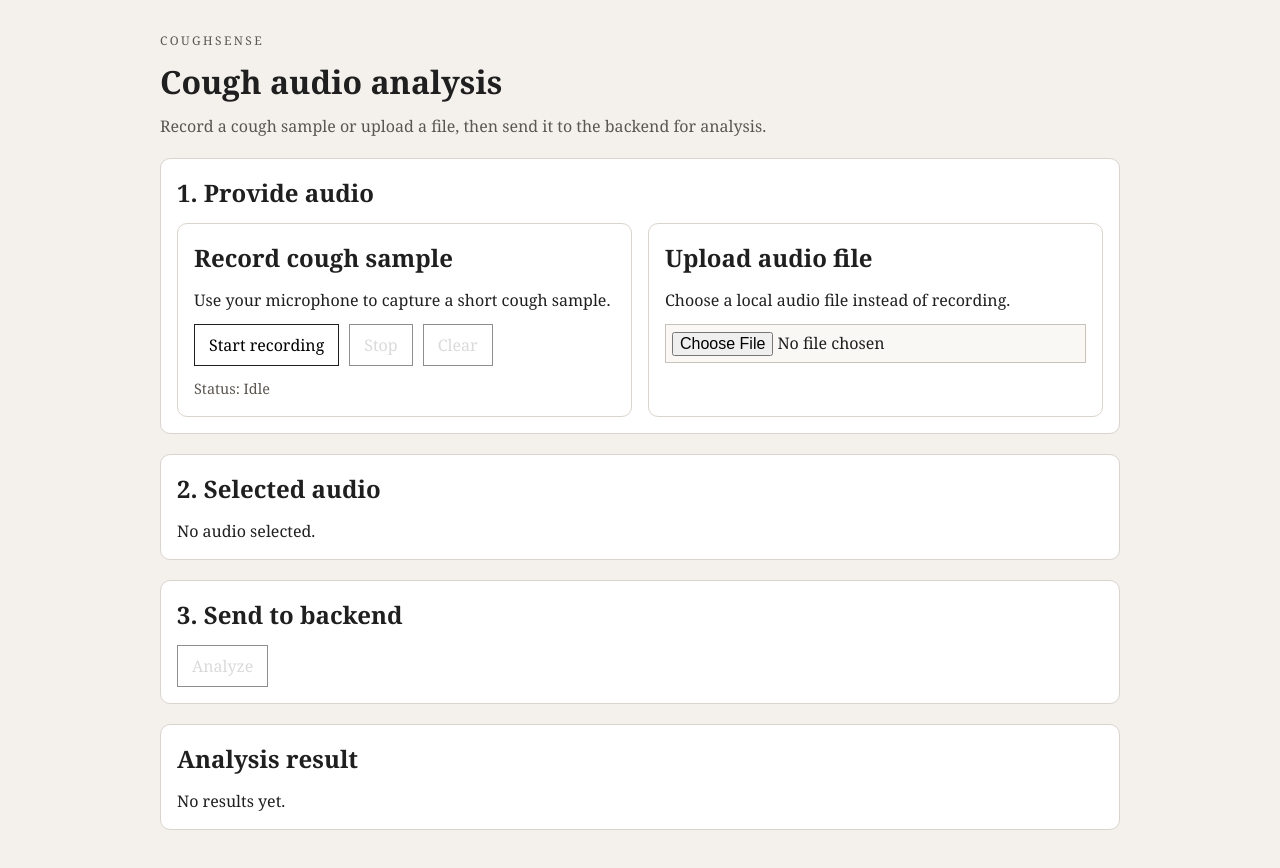
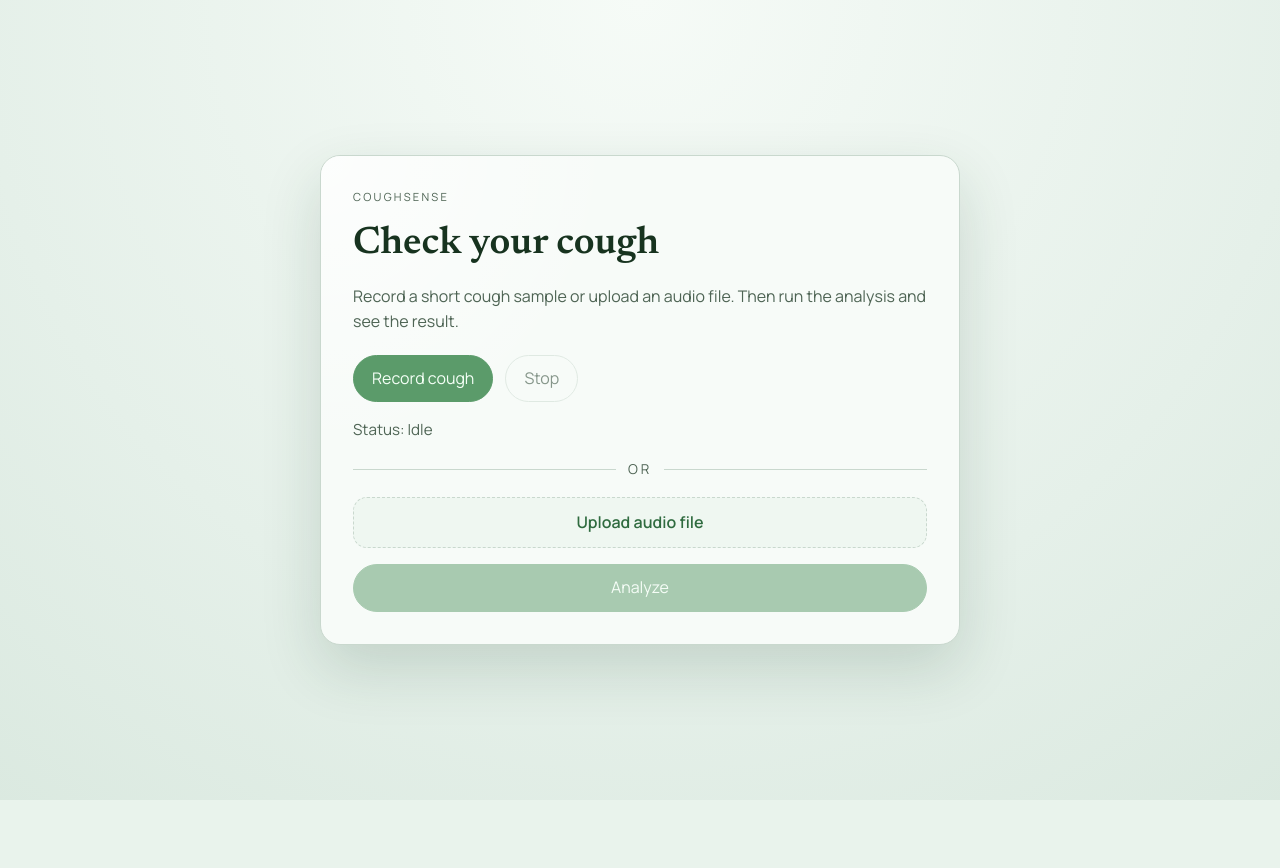
Before and after one commit to arkadiusoo/CoughSense-frontend, a React (Vite) app: page / in a window 1280 px wide. Shown: the top 868 px of the page. After the commit the page ends 800 px from the top, so only its background shows below. Built offline with nearby package versions, Linux system fonts and the light colour scheme; no server answers.

Commit message:
UI update

```diff
--- a/src/App.jsx
+++ b/src/App.jsx
@@ -1,9 +1,13 @@
-import { useState } from "react";
-import FilePicker from "./components/FilePicker";
-import RecorderPanel from "./components/RecorderPanel";
-import ResultPanel from "./components/ResultPanel";
-import { analyzeCoughAudio } from "./services/api";
+import { useEffect, useState } from "react";
+import { useAudioRecorder } from "./hooks/useAudioRecorder";
 import "./styles/app.css";
+
+const SIMULATED_RESULTS = [
+  "Healthy cough profile detected.",
+  "Possible mild bronchitis signature detected.",
+  "Potential asthma-related cough pattern detected.",
+  "Cough profile suggests upper airway irritation.",
+];
 
 function formatFileSize(bytes) {
   if (!bytes && bytes !== 0) {
@@ -20,108 +24,199 @@ function formatFileSize(bytes) {
   return `${mb.toFixed(1)} MB`;
 }
 
+function pickRandomResult() {
+  const index = Math.floor(Math.random() * SIMULATED_RESULTS.length);
+  return SIMULATED_RESULTS[index];
+}
+
 export default function App() {
   const [selectedFile, setSelectedFile] = useState(null);
-  const [analysisResult, setAnalysisResult] = useState(null);
-  const [requestStatus, setRequestStatus] = useState("idle");
-  const [requestError, setRequestError] = useState("");
+  const [stage, setStage] = useState("input");
+  const [progress, setProgress] = useState(0);
+  const [resultText, setResultText] = useState("");
+  const [fileInputKey, setFileInputKey] = useState(0);
 
-  const apiBaseUrl = import.meta.env.VITE_API_BASE_URL || "";
-  const isLoading = requestStatus === "loading";
+  const {
+    isSupported,
+    status,
+    audioBlob,
+    audioUrl,
+    error: recorderError,
+    startRecording,
+    stopRecording,
+    clearRecording,
+  } = useAudioRecorder();
 
-  const handleFileSelected = (file) => {
+  const isRecording = status === "recording";
+  const statusLabel = isRecording ? "Recording..." : audioUrl ? "Ready" : "Idle";
+
+  useEffect(() => {
+    if (!audioBlob) {
+      return;
+    }
+
+    // Wrap the recorded blob so the upload matches a file input.
+    const filename = `cough-recording-${Date.now()}.webm`;
+    const file = new File([audioBlob], filename, {
+      type: audioBlob.type || "audio/webm",
+    });
     setSelectedFile(file);
-    setAnalysisResult(null);
-    setRequestError("");
+  }, [audioBlob]);
+
+  useEffect(() => {
+    if (stage !== "progress") {
+      return;
+    }
+
+    let current = 0;
+    setProgress(0);
+
+    // Simulate progress while waiting for a backend response.
+    const progressTimer = window.setInterval(() => {
+      current = Math.min(current + Math.random() * 7 + 3, 95);
+      setProgress(Math.round(current));
+    }, 220);
+
+    const responseTimer = window.setTimeout(() => {
+      window.clearInterval(progressTimer);
+      setProgress(100);
+      setResultText(pickRandomResult());
+      setStage("result");
+    }, 3200);
+
+    return () => {
+      window.clearInterval(progressTimer);
+      window.clearTimeout(responseTimer);
+    };
+  }, [stage]);
+
+  const handleFileChange = (event) => {
+    const file = event.target.files?.[0] || null;
+    if (!file) {
+      return;
+    }
+    setSelectedFile(file);
+    clearRecording();
   };
 
   const handleClearSelection = () => {
     setSelectedFile(null);
-    setAnalysisResult(null);
-    setRequestError("");
+    setFileInputKey((value) => value + 1);
+    clearRecording();
   };
 
-  const handleAnalyze = async () => {
-    if (!selectedFile || isLoading) {
+  const handleAnalyze = () => {
+    if (!selectedFile || stage !== "input") {
       return;
     }
+    setStage("progress");
+  };
 
-    setRequestStatus("loading");
-    setRequestError("");
-    setAnalysisResult(null);
-
-    try {
-      const result = await analyzeCoughAudio(selectedFile, apiBaseUrl);
-      setAnalysisResult(result);
-    } catch (error) {
-      const message =
-        error instanceof Error ? error.message : "Unexpected error occurred.";
-      setRequestError(message);
-    } finally {
-      setRequestStatus("idle");
-    }
+  const handleReset = () => {
+    setStage("input");
+    setProgress(0);
+    setResultText("");
+    setSelectedFile(null);
+    clearRecording();
+    setFileInputKey((value) => value + 1);
   };
 
   return (
     <div className="app">
-      <div className="container">
+      <main className="card">
         <header className="header">
           <p className="eyebrow">CoughSense</p>
-          <h1>Cough audio analysis</h1>
+          <h1>Check your cough</h1>
           <p className="subtitle">
-            Record a cough sample or upload a file, then send it to the backend
-            for analysis.
+            Record a short cough sample or upload an audio file. Then run the
+            analysis and see the result.
           </p>
         </header>
 
-        <section className="panel">
-          <h2>1. Provide audio</h2>
-          <div className="panel-grid">
-            <RecorderPanel onFileReady={handleFileSelected} />
-            <FilePicker onFileSelected={handleFileSelected} />
+        {stage === "input" && (
+          <div className="stage">
+            <div className="control-row">
+              <button
+                type="button"
+                className="primary"
+                onClick={startRecording}
+                disabled={!isSupported || isRecording}
+              >
+                Record cough
+              </button>
+              <button
+                type="button"
+                className="ghost"
+                onClick={stopRecording}
+                disabled={!isRecording}
+              >
+                Stop
+              </button>
             </div>
-        </section>
+            <p className="status-line">Status: {statusLabel}</p>
+            {!isSupported && (
+              <p className="muted">Recording is not supported in this browser.</p>
+            )}
+            {recorderError && <p className="error">{recorderError}</p>}
+            {audioUrl && <audio controls src={audioUrl} />}
 
-        <section className="panel">
-          <h2>2. Selected audio</h2>
-          {!selectedFile && <p>No audio selected.</p>}
+            <div className="divider">
+              <span>or</span>
+            </div>
+
+            <label className="file-upload">
+              <span>Upload audio file</span>
+              <input
+                key={fileInputKey}
+                type="file"
+                accept="audio/*"
+                onChange={handleFileChange}
+              />
+            </label>
+
             {selectedFile && (
-            <div className="selection">
+              <div className="file-summary">
                 <div>
                   <p className="file-name">{selectedFile.name}</p>
                   <p className="muted">{formatFileSize(selectedFile.size)}</p>
                 </div>
-              <button type="button" onClick={handleClearSelection}>
-                Clear selection
+                <button type="button" className="ghost" onClick={handleClearSelection}>
+                  Clear
                 </button>
               </div>
             )}
-        </section>
 
-        <section className="panel">
-          <h2>3. Send to backend</h2>
-          {!apiBaseUrl && (
-            <p className="error">
-              Missing API base URL. Set VITE_API_BASE_URL in your environment.
-            </p>
-          )}
-          <div className="button-row">
             <button
               type="button"
+              className="primary"
               onClick={handleAnalyze}
-              disabled={!selectedFile || !apiBaseUrl || isLoading}
+              disabled={!selectedFile}
             >
-              {isLoading ? "Sending..." : "Analyze"}
+              Analyze
             </button>
           </div>
-        </section>
+        )}
 
-        <ResultPanel
-          result={analysisResult}
-          error={requestError}
-          isLoading={isLoading}
-        />
+        {stage === "progress" && (
+          <div className="stage">
+            <p className="progress-label">Analyzing your cough sample...</p>
+            <div className="progress-track">
+              <div className="progress-bar" style={{ width: `${progress}%` }} />
             </div>
+            <p className="muted">This takes a few seconds.</p>
+          </div>
+        )}
+
+        {stage === "result" && (
+          <div className="stage">
+            <p className="result-label">Result</p>
+            <p className="result-text">{resultText}</p>
+            <button type="button" className="ghost" onClick={handleReset}>
+              Analyze another sample
+            </button>
+          </div>
+        )}
+      </main>
     </div>
   );
 }
--- a/src/styles/app.css
+++ b/src/styles/app.css
@@ -1,75 +1,125 @@
 .app {
   min-height: 100vh;
-  padding: 32px 16px 48px;
+  display: flex;
+  align-items: center;
+  justify-content: center;
+  padding: 48px 16px;
+  background: radial-gradient(1200px circle at top, #f6fbf7 0%, #e5f0e9 55%, #d6e6dc 100%);
 }
 
-.container {
-  max-width: 960px;
-  margin: 0 auto;
+.card {
+  width: min(640px, 100%);
+  background: var(--card);
+  border: 1px solid var(--border);
+  border-radius: 20px;
+  padding: 32px;
   display: flex;
   flex-direction: column;
   gap: 20px;
+  box-shadow: 0 24px 60px var(--shadow);
+  position: relative;
+  overflow: hidden;
+  animation: riseIn 500ms ease;
+}
+
+.card::before {
+  content: "";
+  position: absolute;
+  inset: 0;
+  background: radial-gradient(500px circle at top left, rgba(255, 255, 255, 0.7), transparent 60%);
+  pointer-events: none;
 }
 
 .header {
   display: flex;
   flex-direction: column;
   gap: 8px;
+  position: relative;
+  z-index: 1;
 }
 
 .eyebrow {
   text-transform: uppercase;
   letter-spacing: 0.2em;
-  font-size: 0.75rem;
-  color: #5b5650;
+  font-size: 0.7rem;
+  color: var(--muted);
   margin: 0;
 }
 
 .subtitle {
   margin: 0;
-  color: #5b5650;
-  max-width: 640px;
+  color: var(--muted);
 }
 
-.panel {
-  background: #ffffff;
-  border: 1px solid #d9d4ce;
-  border-radius: 10px;
-  padding: 16px;
+.stage {
   display: flex;
   flex-direction: column;
+  gap: 16px;
+  position: relative;
+  z-index: 1;
+  animation: fadeIn 350ms ease;
+}
+
+.control-row {
+  display: flex;
+  flex-wrap: wrap;
   gap: 12px;
 }
 
-.panel-grid {
-  display: grid;
-  grid-template-columns: repeat(auto-fit, minmax(260px, 1fr));
-  gap: 16px;
+.status-line {
+  margin: 0;
+  font-size: 0.95rem;
+  color: var(--muted);
 }
 
-.button-row {
+.divider {
   display: flex;
-  flex-wrap: wrap;
-  gap: 10px;
+  align-items: center;
+  gap: 12px;
+  color: var(--muted);
+  font-size: 0.85rem;
+  text-transform: uppercase;
+  letter-spacing: 0.2em;
 }
 
-button {
-  border: 1px solid #1f1f1f;
-  background: #ffffff;
-  padding: 8px 14px;
+.divider::before,
+.divider::after {
+  content: "";
+  flex: 1;
+  height: 1px;
+  background: var(--border);
+}
+
+.file-upload {
+  position: relative;
+  display: flex;
+  align-items: center;
+  justify-content: center;
+  padding: 12px;
+  border-radius: 14px;
+  border: 1px dashed var(--border);
+  background: #eff7f1;
+  font-weight: 600;
+  color: var(--accent-dark);
   cursor: pointer;
 }
 
-button:disabled {
-  opacity: 0.5;
-  cursor: not-allowed;
+.file-upload input {
+  position: absolute;
+  inset: 0;
+  opacity: 0;
+  cursor: pointer;
 }
 
-.selection {
+.file-summary {
   display: flex;
   align-items: center;
   justify-content: space-between;
   gap: 12px;
+  background: #f4faf6;
+  border-radius: 12px;
+  padding: 12px 14px;
+  border: 1px solid var(--border);
 }
 
 .file-name {
@@ -79,44 +129,131 @@ button:disabled {
 
 .muted {
   margin: 0;
-  color: #5b5650;
-  font-size: 0.9rem;
-}
-
-.status-line {
-  margin: 0;
-  font-size: 0.9rem;
-  color: #5b5650;
+  color: var(--muted);
+  font-size: 0.92rem;
 }
 
 .error {
   margin: 0;
-  color: #a43e33;
+  color: #a33c33;
 }
 
-.preview {
-  display: flex;
-  flex-direction: column;
-  gap: 10px;
+button {
+  border-radius: 999px;
+  border: 1px solid var(--border);
+  background: #ffffff;
+  color: var(--text);
+  padding: 10px 18px;
+  font-weight: 600;
+  cursor: pointer;
+  transition: transform 160ms ease, box-shadow 160ms ease, border-color 160ms ease;
 }
 
-.result-block {
-  background: #f7f5f2;
-  border: 1px solid #e0dbd6;
-  border-radius: 6px;
-  padding: 12px;
-  font-size: 0.9rem;
-  overflow-x: auto;
+button:hover:not(:disabled) {
+  transform: translateY(-1px);
+  box-shadow: 0 10px 20px rgba(27, 62, 40, 0.12);
+  border-color: var(--accent);
 }
 
-input[type="file"] {
-  border: 1px solid #c9c2bb;
-  padding: 6px;
-  background: #faf8f5;
+button:disabled {
+  opacity: 0.5;
+  cursor: not-allowed;
+  box-shadow: none;
 }
 
-h1,
-h2,
+.primary {
+  background: var(--accent);
+  border-color: var(--accent);
+  color: #f4fff6;
+}
+
+.ghost {
+  background: transparent;
+}
+
+button:focus-visible {
+  outline: 2px solid var(--ring);
+  outline-offset: 2px;
+}
+
+audio {
+  width: 100%;
+}
+
+.progress-label {
+  margin: 0;
+  font-weight: 600;
+}
+
+.progress-track {
+  height: 10px;
+  border-radius: 999px;
+  background: #d7e7dc;
+  overflow: hidden;
+}
+
+.progress-bar {
+  height: 100%;
+  background: linear-gradient(90deg, #6fb081 0%, #4b8d63 100%);
+  width: 0%;
+  transition: width 200ms ease;
+}
+
+.result-label {
+  margin: 0;
+  text-transform: uppercase;
+  letter-spacing: 0.2em;
+  font-size: 0.7rem;
+  color: var(--muted);
+}
+
+.result-text {
+  margin: 0;
+  font-size: 1.25rem;
+  font-weight: 600;
+  color: var(--accent-dark);
+}
+
+h1 {
+  margin: 0;
+  font-family: "Newsreader", "Times New Roman", serif;
+  font-size: clamp(1.9rem, 3vw, 2.4rem);
+  color: var(--text);
+}
+
 p {
   margin: 0;
 }
+
+@keyframes riseIn {
+  from {
+    opacity: 0;
+    transform: translateY(18px);
+  }
+  to {
+    opacity: 1;
+    transform: translateY(0);
+  }
+}
+
+@keyframes fadeIn {
+  from {
+    opacity: 0;
+    transform: translateY(8px);
+  }
+  to {
+    opacity: 1;
+    transform: translateY(0);
+  }
+}
+
+@media (max-width: 640px) {
+  .card {
+    padding: 24px;
+  }
+
+  .file-summary {
+    flex-direction: column;
+    align-items: flex-start;
+  }
+}
--- a/src/styles/index.css
+++ b/src/styles/index.css
@@ -1,8 +1,19 @@
+@import url("https://fonts.googleapis.com/css2?family=Manrope:wght@400;600;700&family=Newsreader:wght@400;600&display=swap");
+
 :root {
-  color: #1f1f1f;
-  background-color: #f4f1ed;
-  font-family: "Georgia", "Times New Roman", serif;
-  line-height: 1.5;
+  --bg: #e9f3ec;
+  --card: #f7fbf8;
+  --text: #17331f;
+  --muted: #4e6454;
+  --accent: #5b9b6a;
+  --accent-dark: #2f6b3f;
+  --border: #c9d8ce;
+  --shadow: rgba(19, 60, 36, 0.16);
+  --ring: rgba(91, 155, 106, 0.35);
+  color: var(--text);
+  background-color: var(--bg);
+  font-family: "Manrope", "Segoe UI", sans-serif;
+  line-height: 1.6;
 }
 
 * {
@@ -11,6 +22,7 @@
 
 body {
   margin: 0;
+  background: var(--bg);
 }
 
 button,
```
Lines whose indentation alone changed are shown as unchanged.
